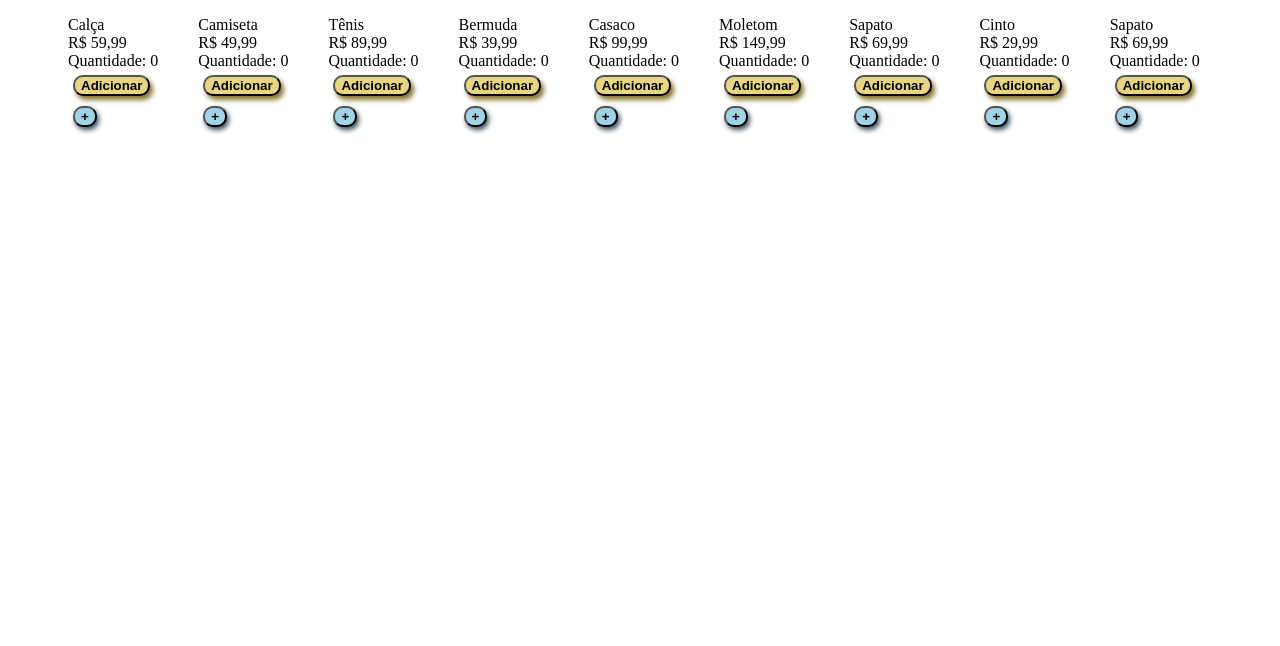
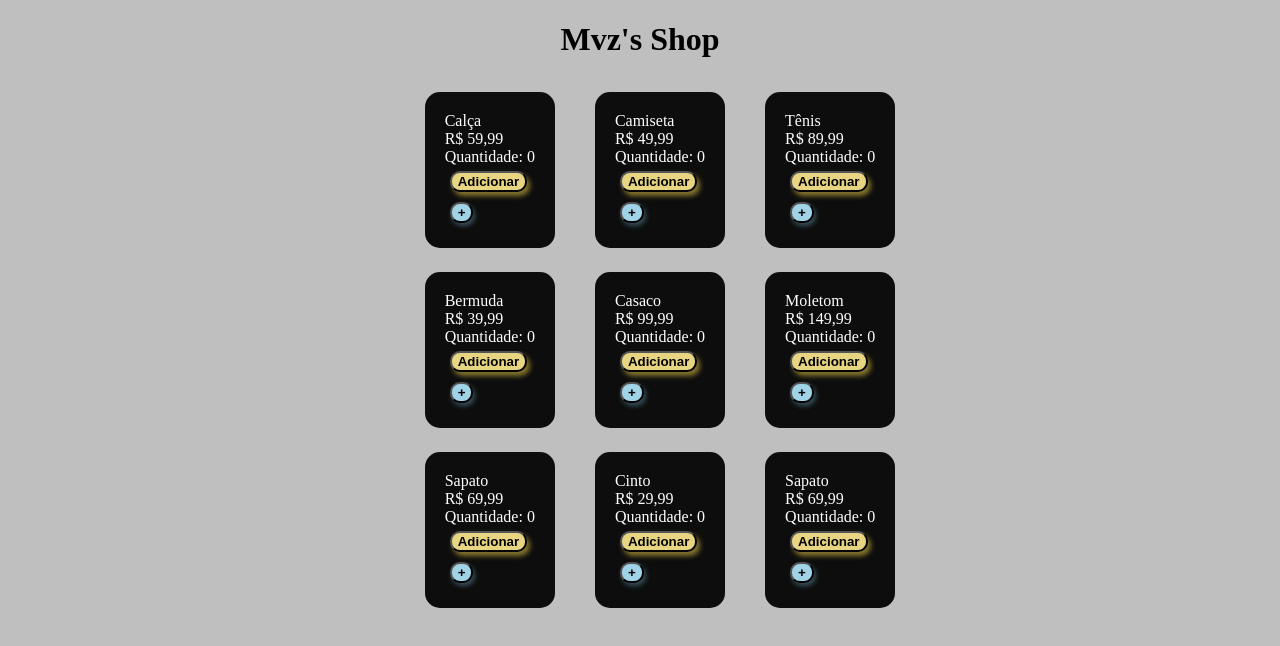
Before and after one commit to iTzMvz/trabalhoListas, a Vue app: page / in a window 1280 px wide. Shown: the top 646 px of the page. Built offline with nearby package versions, Linux system fonts and the light colour scheme.

Commit message:
Css terminado

```diff
--- a/index.html
+++ b/index.html
@@ -2,9 +2,9 @@
 <html lang="pt-br">
   <head>
     <meta charset="UTF-8">
-    <link rel="icon" href="/favicon.ico">
+    <link rel="icon" href="/carrinho.ico">
     <meta name="viewport" content="width=device-width, initial-scale=1.0">
-    <title>Vite App</title>
+    <title>Mvz's Shop</title>
   </head>
   <body>
     <div id="app"></div>
--- a/src/App.vue
+++ b/src/App.vue
@@ -1,7 +1,6 @@
 <script setup>
 import { ref } from 'vue'
 
-const verCarrinho = ref(false)
 const erroQnt = ref('Adicione o produto primeiro antes de colocar no carrinho')
 const carrinho = ref([])
 const listaProdutos = ref([
@@ -67,8 +66,10 @@ function addCarrinho(id, nome, quantidade, preco) {
   } else {
     carrinho.value.push({ id, nome, quantidade, preco })
     calculaValorTotal()
+    }
   }
-}
+
+
 
 const valorTotal = ref(0)
 
@@ -87,16 +88,12 @@ function limpaCarrinho() {
   } else alert('O carrinho já está vazio')
 }
 
-function quantItens() {
-  if(carrinho[carrinho.findIndex(produto => produto.id == -1)]){
-    carrinho.push()
-  }
-}
 </script>
 <template>
+  <h1>Mvz's Shop</h1>
   <ul>
     <div class="produtos">
-      <li v-for="(produto, i) in listaProdutos" :key="i">
+      <li v-for="(produto, i) in listaProdutos" :key="i" class="item">
         <div>{{ produto.nome }}</div>
         <div>
           {{ produto.preco.toLocaleString('pt-br', { style: 'currency', currency: 'BRL' }) }}
@@ -113,21 +110,18 @@ function quantItens() {
     </div>
   </ul>
   <ul>
-    <button @click="verCarrinho = !verCarrinho" style="margin-left: 20px" v-if="carrinho.length > 0">
-      Ver carrinho
-    </button>
-    <div v-if="verCarrinho">
-      <div>
-        <button @click="limpaCarrinho()" style="margin-left: 20px" v-if="carrinho.length > 0">
+    <div class="card">
+        <button @click="limpaCarrinho()" v-if="carrinho.length > 0">
           Limpar carrinho
         </button>
-      </div>
+    </div>
+     <div v-if="valorTotal > 0" style="text-align: center;">
+         <h3> Valor total:
+          {{ valorTotal.toLocaleString('pt-br', { style: 'currency', currency: 'BRL' }) }}
+        </h3>
+        </div>
       <div class="carrinho">
-        <div v-if="valorTotal > 0">
-          Valor total:
-          {{ valorTotal.toLocaleString('pt-br', { style: 'currency', currency: 'BRL' }) }}
-        </div>
-        <li v-for="(produto, i) in carrinho" :key="i">
+        <li v-for="(produto, i) in carrinho" :key="i" class="itemCarrinho">
           <div>{{ produto.nome }}</div>
           <div>
             {{ produto.preco.toLocaleString('pt-br', { style: 'currency', currency: 'BRL' }) }}
@@ -135,7 +129,6 @@ function quantItens() {
           <div>Quantidade: {{ produto.quantidade }}</div>
         </li>
       </div>
-    </div>
   </ul>
 </template>
 <style scoped>
@@ -146,23 +139,46 @@ button {
   background-color: rgb(231, 213, 130);
   box-shadow: 3px 4px 5px rgb(133, 117, 45);
 }
-
 .produtos {
   display: flex;
   flex-wrap: wrap;
   flex-direction: row;
-  justify-content: start;
+  justify-content: center;
+  width: 600px;
+  margin: auto;
+}
+.card{
+  display: flex;
+  flex-direction: column;
+  align-items: center;
+
+}
+.carrinho {
+  display: flex;
+  flex-direction: row;
+  flex-wrap: wrap;
+  justify-content: center;
+  align-items: center;
+  width: 400px;
+  margin: auto;
+}
+.item{
+  margin: 2% 20px;
+  list-style: none;
+  background-color: #0D0D0D;
+  color: white;
+  padding: 20px;
+  border-radius: 15px;
 }
 
-.carrinho {
-  display: flex;
-  flex-direction: column;
-}
+.itemCarrinho{
+  list-style: none;
+  background-color: #0D0D0D;
+  color: white;
+  padding: 20px;
+  border-radius: 15px;
+  margin: 5px 20px;
 
-li {
-  margin-right: 20px;
-  margin-left: 20px;
-  list-style: none;
 }
 
 #mais {
@@ -176,4 +192,7 @@ li {
   background-color: rgb(230, 43, 32);
   box-shadow: 2px 3px 5px rgb(116, 26, 22);
 }
+h1{
+  text-align: center;
+}
 </style>
--- a/src/assets/main.css
+++ b/src/assets/main.css
@@ -1,35 +1,3 @@
-@import './base.css';
-
-#app {
-  max-width: 1280px;
-  margin: 0 auto;
-  padding: 2rem;
-
-  font-weight: normal;
+body{
+  background-color: #BFBFBF;
 }
-
-a,
-.green {
-  text-decoration: none;
-  color: hsla(160, 100%, 37%, 1);
-  transition: 0.4s;
-}
-
-@media (hover: hover) {
-  a:hover {
-    background-color: hsla(160, 100%, 37%, 0.2);
-  }
-}
-
-@media (min-width: 1024px) {
-  body {
-    display: flex;
-    place-items: center;
-  }
-
-  #app {
-    display: grid;
-    grid-template-columns: 1fr 1fr;
-    padding: 0 2rem;
-  }
-}
--- a/src/main.js
+++ b/src/main.js
@@ -1,5 +1,7 @@
 import { createApp } from 'vue'
 import App from './App.vue'
 
+import './assets/main.css'
+
 
 createApp(App).mount('#app')
```
Also changed, not shown: 2 other files (tests, documents, lock files or other folders).
